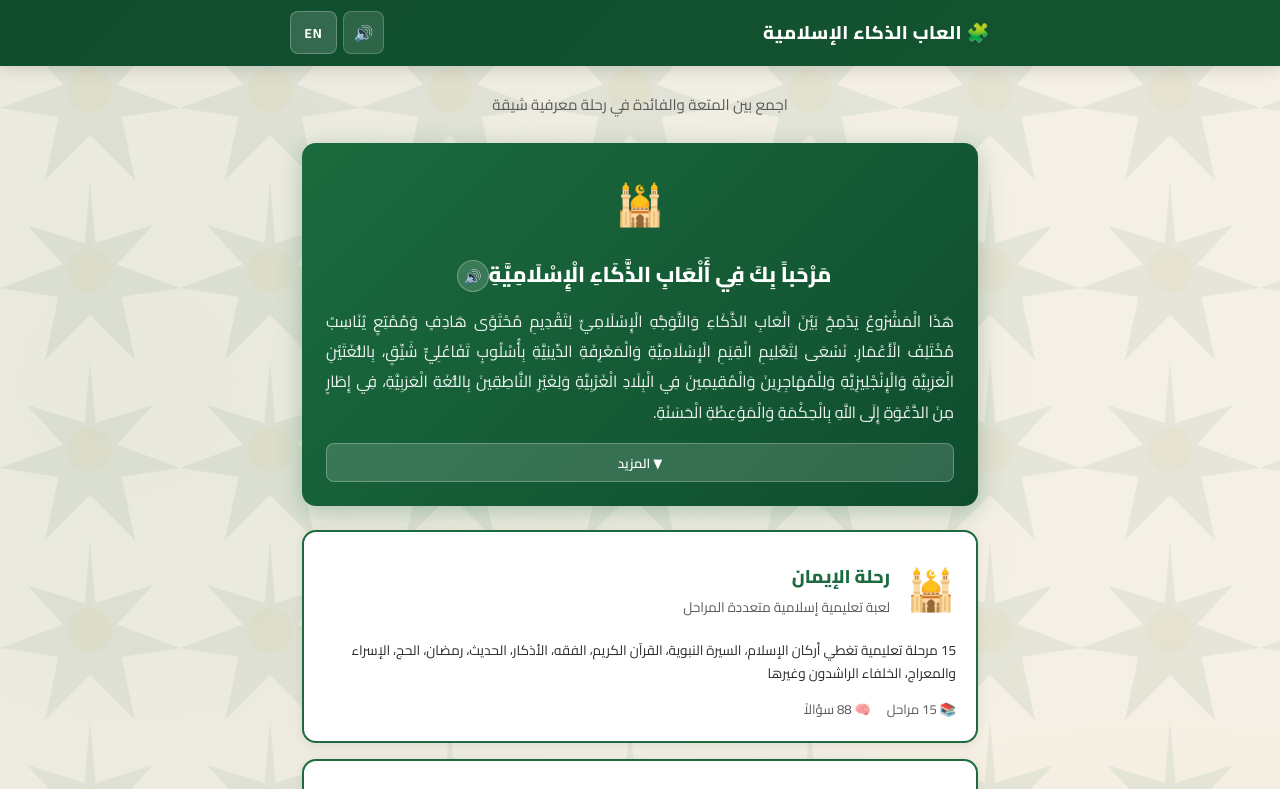
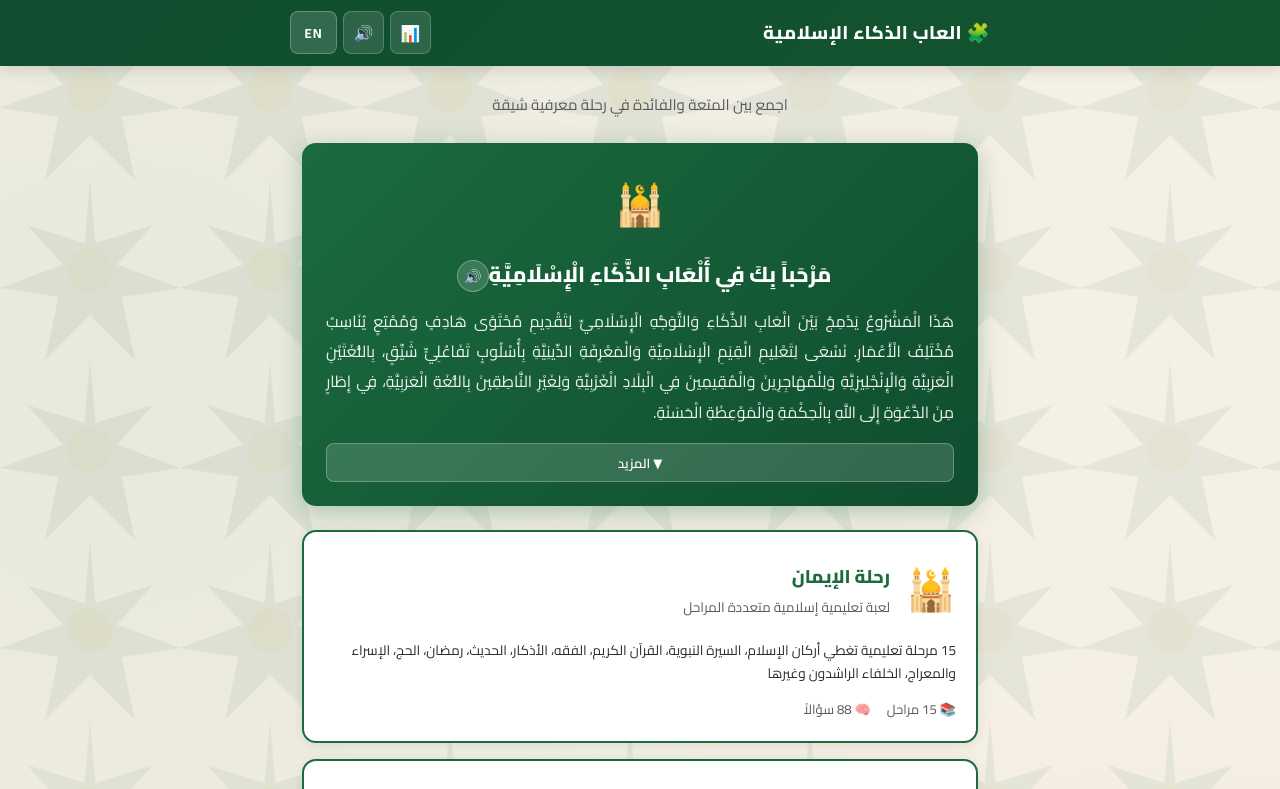
Before and after one commit to anubisland/islamic_game, a React (Vite) app: page / in a window 1280 px wide. Shown: the top 789 px of the page. Built offline with nearby package versions, Linux system fonts and the light colour scheme.

Commit message:
add stats button to GameHub header

```diff
--- a/src/App.tsx
+++ b/src/App.tsx
@@ -345,6 +345,7 @@ export default function App() {
         if (gameId === "detective") setScreen({ id: "detective" });
         if (gameId === "market") setScreen({ id: "market" });
       }}
+      onStats={() => setScreen({ id: "stats" })}
       soundEnabled={sound.enabled}
       onToggleSound={() => sound.setEnabled(!sound.enabled)}
     />
--- a/src/pages/GameHub.tsx
+++ b/src/pages/GameHub.tsx
@@ -5,11 +5,12 @@ import { TOTAL_DETECTIVE_STAGES } from "../games/detective/data/stages";
 
 interface Props {
   onSelectGame: (gameId: string) => void;
+  onStats?: () => void;
   soundEnabled?: boolean;
   onToggleSound?: () => void;
 }
 
-export function GameHub({ onSelectGame, soundEnabled, onToggleSound }: Props) {
+export function GameHub({ onSelectGame, onStats, soundEnabled, onToggleSound }: Props) {
   const { t, lang, setLang, dir } = useTranslation();
   const [expanded, setExpanded] = useState(false);
   const [speaking, setSpeaking] = useState(false);
@@ -35,6 +36,11 @@ export function GameHub({ onSelectGame, soundEnabled, onToggleSound }: Props) {
         <div style={headerInner}>
           <h1 style={logoStyle}>🧩 {gh.title}</h1>
           <div style={{ display: "flex", gap: "0.35rem" }}>
+            {onStats && (
+              <button onClick={onStats} style={iconBtn} title={lang === "ar" ? "الإحصائيات" : "Stats"}>
+                📊
+              </button>
+            )}
             {onToggleSound !== undefined && (
               <button onClick={onToggleSound} style={iconBtn} title={soundEnabled ? t.header.mute : t.header.unmute}>
                 {soundEnabled ? "🔊" : "🔇"}
```
